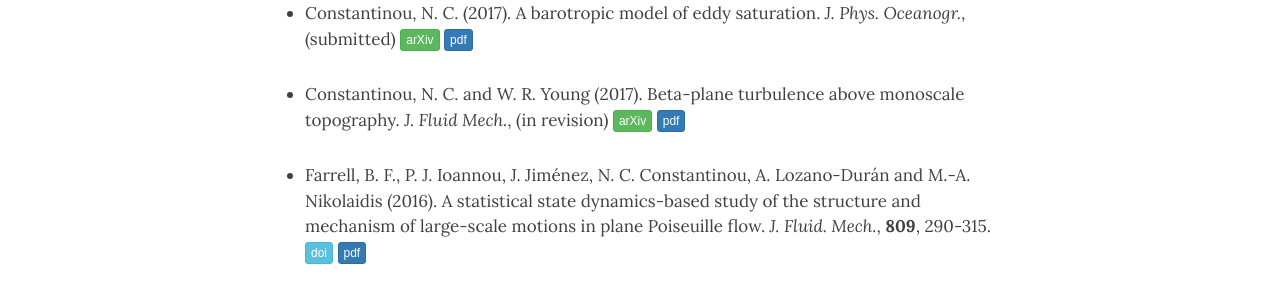
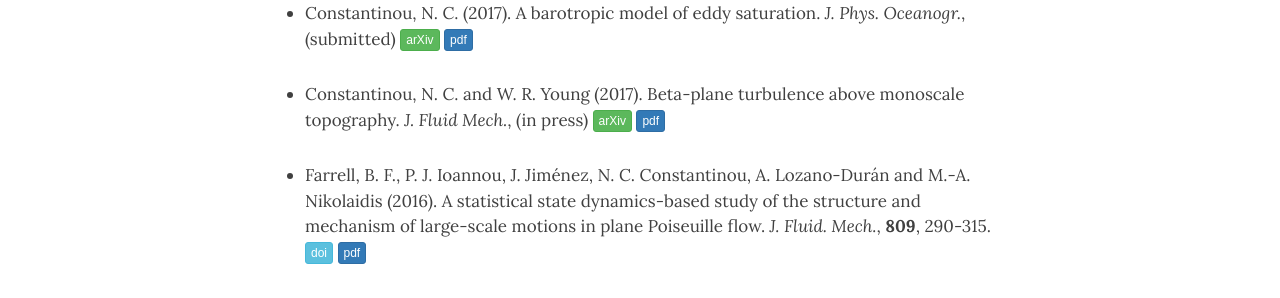
Before and after one commit to navidcy/navidcy.github.io, a Jekyll site: the page built from publications.md, in a window 1280 px wide and 900 px high. Shown: the part 308-606 px from the top of the window. Built offline with Jekyll 4.4.1, drawn with Linux system fonts in a browser that asks for light colours; nearby versions of some CDN libraries.

Commit message:
JFM 2017 --> in press

```diff
--- a/publications.md
+++ b/publications.md
@@ -9,7 +9,7 @@ title: Publications
 - Constantinou, N. C. (2017). A barotropic model of eddy saturation. _J. Phys. Oceanogr._, (submitted) [<span class="btn btn-success btn-xs{{end}}" style="font-family:sans-serif;">arXiv</span>][arXiv:1703.06594]{:target="_blank"} [<span class="btn btn-primary btn-xs{{end}}" style="font-family:sans-serif;">pdf</span>][eddysaturation]
 
 
-- Constantinou, N. C. and W. R. Young (2017). Beta-plane turbulence above monoscale topography. _J. Fluid Mech._, (in revision) [<span class="btn btn-success btn-xs{{end}}" style="font-family:sans-serif;">arXiv</span>][arXiv:1612.03374]{:target="_blank"} [<span class="btn btn-primary btn-xs{{end}}" style="font-family:sans-serif;">pdf</span>][topo-1layer]
+- Constantinou, N. C. and W. R. Young (2017). Beta-plane turbulence above monoscale topography. _J. Fluid Mech._, (in press) [<span class="btn btn-success btn-xs{{end}}" style="font-family:sans-serif;">arXiv</span>][arXiv:1612.03374]{:target="_blank"} [<span class="btn btn-primary btn-xs{{end}}" style="font-family:sans-serif;">pdf</span>][topo-1layer]
 
 
 - Farrell, B. F., P. J. Ioannou, J. Jiménez, N. C. Constantinou, A. Lozano-Durán and M.-A. Nikolaidis (2016). A statistical state dynamics-based study of the structure and mechanism of large-scale motions in plane Poiseuille flow. _J. Fluid. Mech._, **809**, 290-315. [<span class="btn btn-info btn-xs{{end}}" style="font-family:sans-serif;">doi</span>][vlsm-poiseuille-doi]{:target="_blank"} [<span class="btn btn-primary btn-xs{{end}}" style="font-family:sans-serif;">pdf</span>][vlsm-poiseuille]
```
